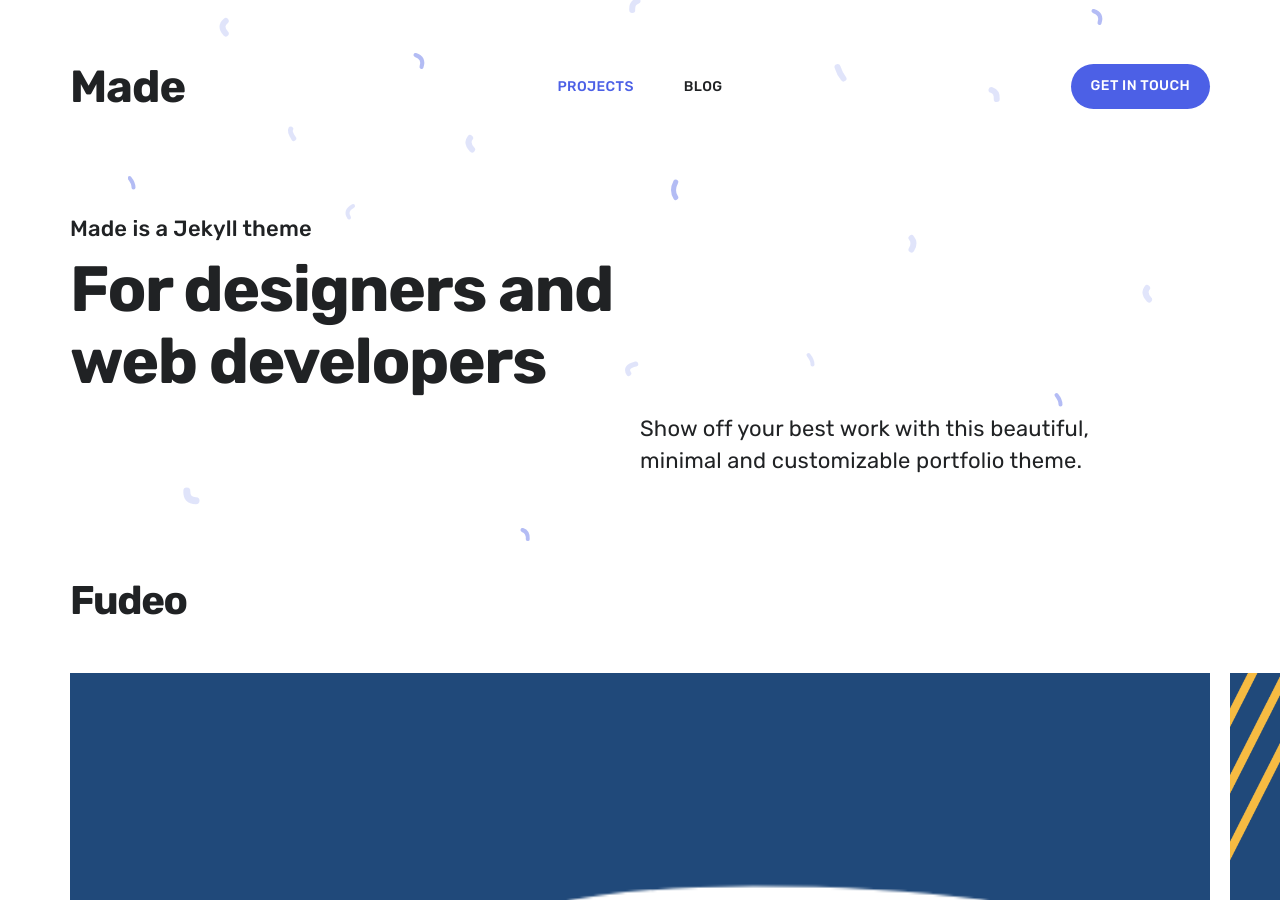
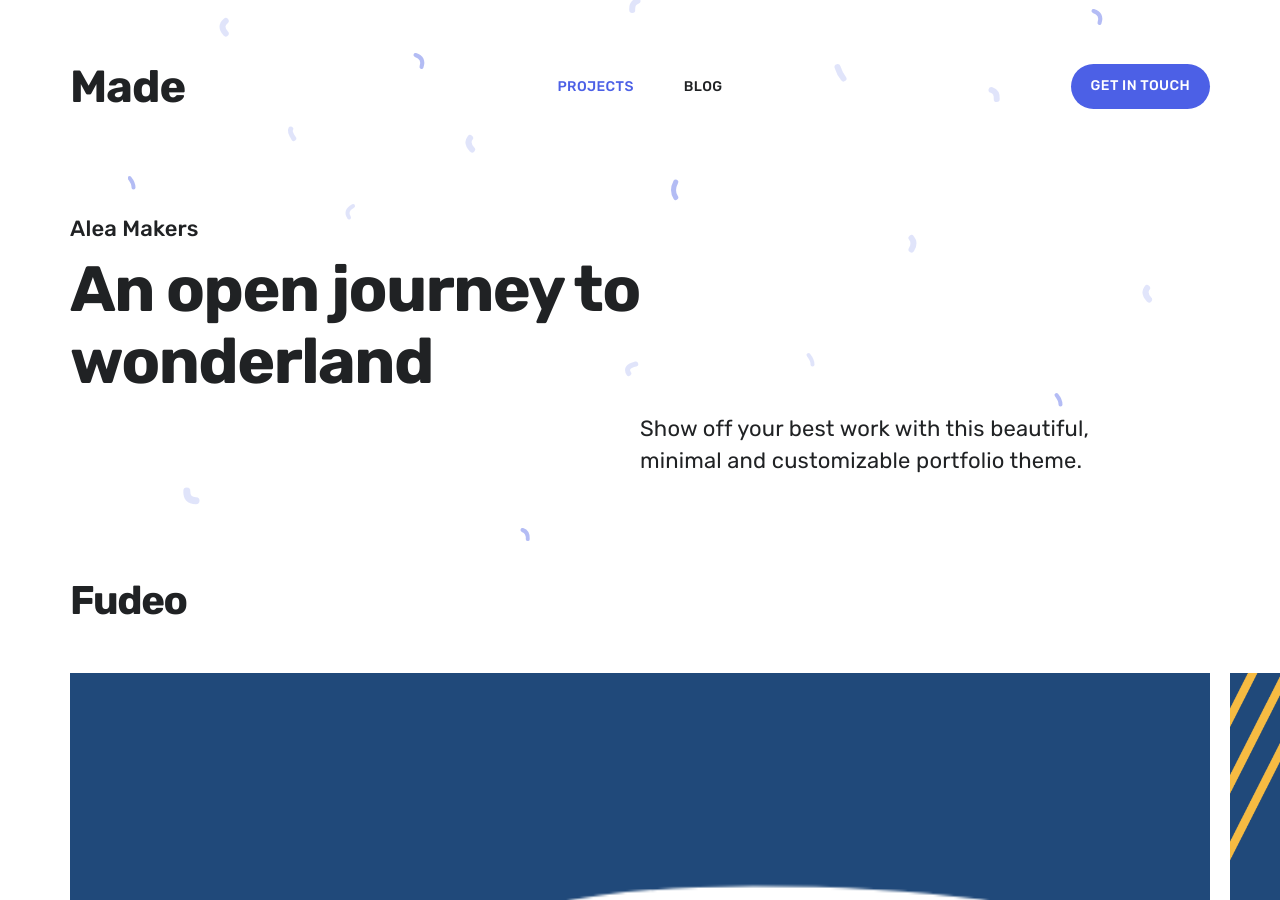
Before and after one commit to alea-git/alea-git.github.io, a Jekyll site: the page built from index.html, in a window 1280 px wide and 900 px high. Built offline with Jekyll 4.4.1, drawn with Linux system fonts in a browser that asks for light colours; nearby versions of some CDN libraries.

Commit message:
Update index.html

```diff
--- a/index.html
+++ b/index.html
@@ -1,7 +1,7 @@
 ---
 layout: default
-overtitle: Made is a Jekyll theme
-title: For designers and web developers
+overtitle: Alea Makers
+title: An open journey to wonderland
 description: Show off your best work with this beautiful, minimal and customizable portfolio theme.
 featured_image: /images/social.jpg
 ---
```
